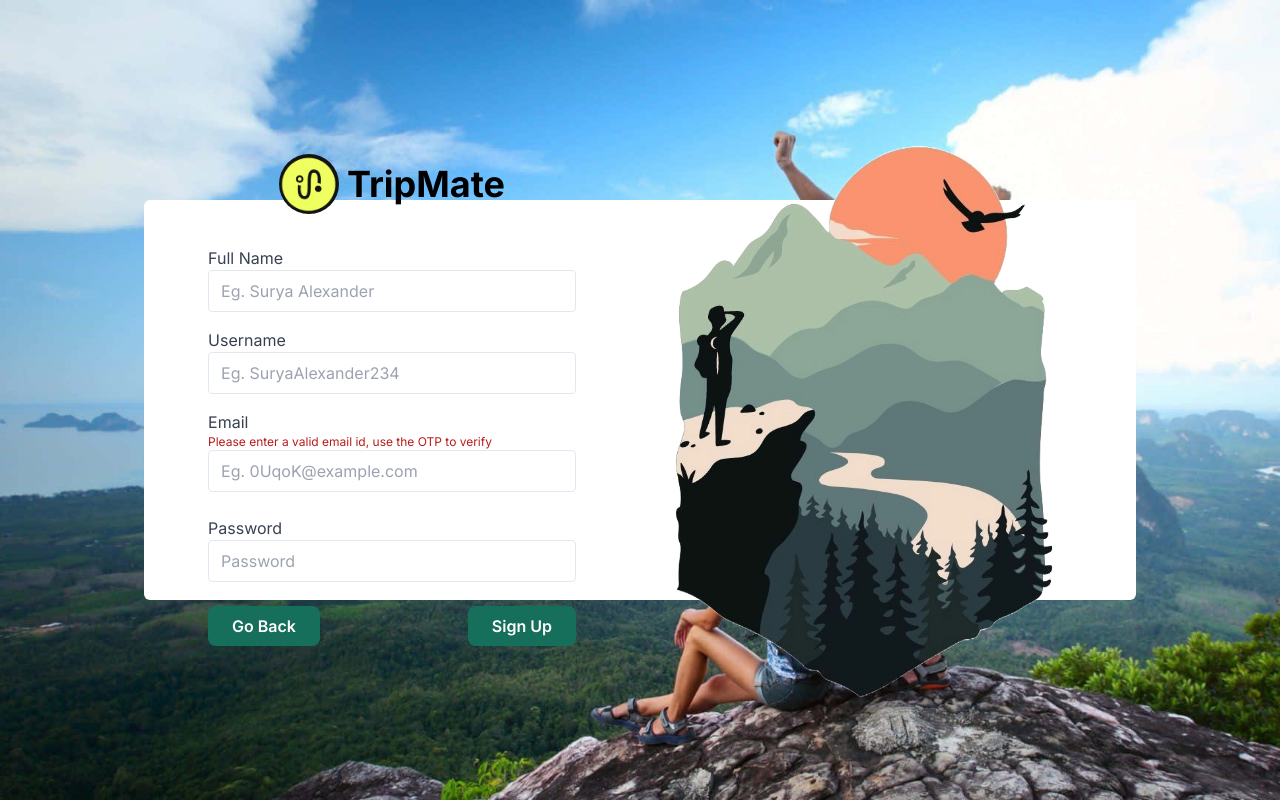
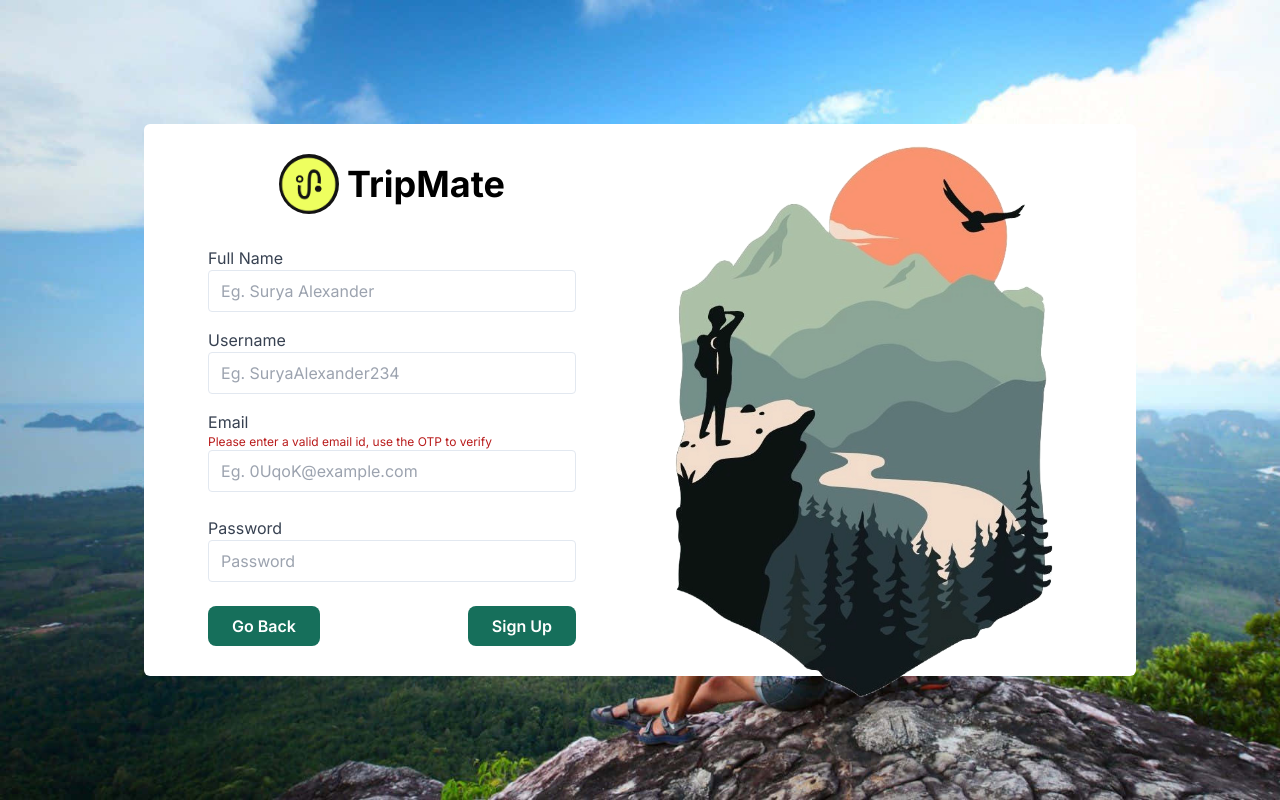
Before and after one commit to Krithik-m-codes/tripmate, a Next.js app: page /sign-up in a window 1280 px wide. Built offline with nearby package versions, Linux system fonts and the light colour scheme; no server answers; what tailwindcss-debug-screens would draw is missing.

Commit message:
feat: Update sign-up page with improved image loading and styling

```diff
--- a/src/app/(auth)/sign-up/page.tsx
+++ b/src/app/(auth)/sign-up/page.tsx
@@ -68,7 +68,7 @@ const SignUpPage: React.FC = () => {
 
   return (
     <div className="min-h-screen bg-gray-100 bg-bg-sign-up bg-cover bg-center flex justify-center items-center text-black shadow">
-      <div className="flex justify-center items-center max-h-[50%] bg-white px-6 py-4 rounded-md ">
+      <div className="flex justify-center items-center max-h-[69%] bg-white px-6 py-4 rounded-md ">
         <div className="bg-transparent rounded p-10 max-w-md w-full">
           <div className="flex justify-center items-center mb-8 gap-2">
           <Image src="/tripmate-logo.png" alt="alt" width={60} height={60} className="rounded-full"/>
```
